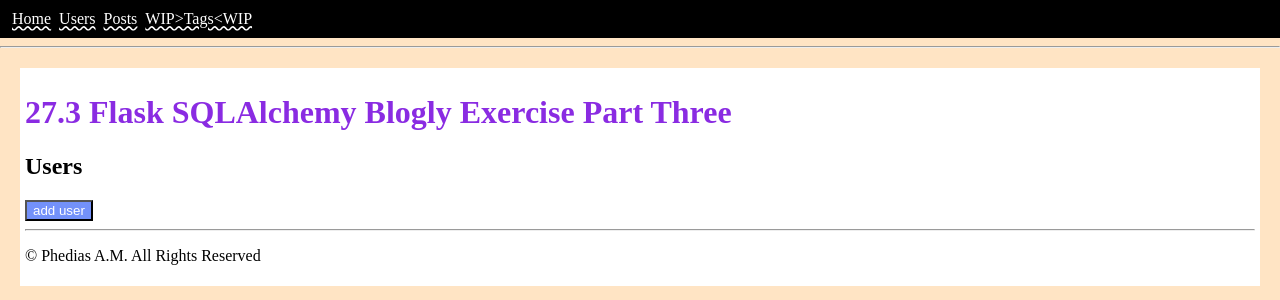
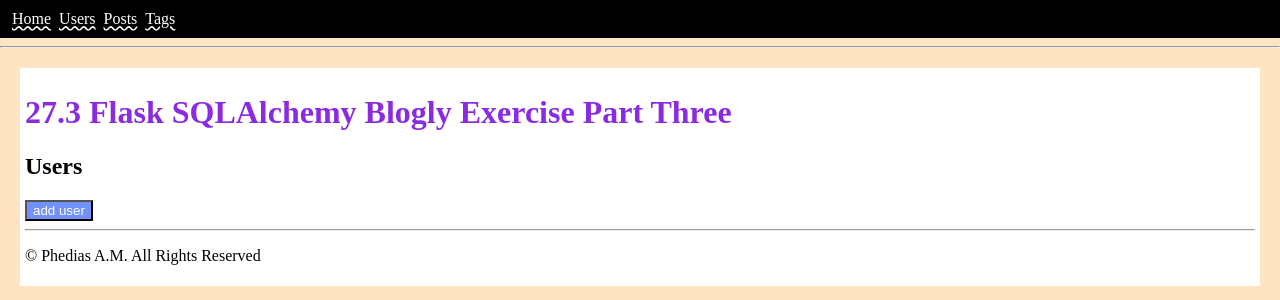
Before and after one commit to papontem/27_2_Flask_SQLAlchemy_Blogly_Exercise_Part_3, a Flask app: page /users in a window 1280 px wide. Shown: the top 300 px of the page. Run offline with Flask 2, Linux system fonts and the light colour scheme.

Commit message:
some cleaning

```diff
--- a/app.py
+++ b/app.py
@@ -24,7 +24,6 @@ def homepage():
     # return render_template("home.html")
     return redirect('/users')
 
-#########################################################################################
 @app.route('/users')
 def list_user():
     """ a lists of all posts titles
@@ -105,8 +104,6 @@ def delete_the_user(user_id):
     return redirect("/users")
 
 
-#########################################################################################
-
 # GET /users/<int:user_id>/posts/new
 @app.route('/users/<int:user_id>/posts/new')
 def new_post(user_id):
@@ -121,7 +118,10 @@ def new_post(user_id):
 # POST /users/<int:user_id>/posts/new
 @app.route('/users/<int:user_id>/posts/new',methods=["POST"])
 def new_post_form_submitted(user_id):
-    """ Process the add post form; add post to posts table with user_id  and redirect to the user detail page. """
+    """
+        Process the add post form; add post to posts table with-
+        -user_id and redirect to the user detail page.
+    """
 
     user = User.query.get_or_404(user_id)
 
@@ -228,9 +228,14 @@ def delete_post(post_id):
     for tag in all_tags_of_this_post:
 
         tag.has_posts.remove(post)
-        # i added and commit a tag to session here to resolve this Error:
-        # sqlalchemy.orm.exc.StaleDataError: DELETE statement on table 'posts_tags' expected to delete 4 row(s); Only 0 were matched.
-        # seems if i delete a tag its ok it it doesnt have any posts , but if i delete multiple ralations between them in post_tags before commiting to session, only the first has an effect and the rest dont get treated the same way?
+        # PAM: i added and commit a post to session here to resolve this Error:
+
+        # sqlalchemy.orm.exc.StaleDataError: DELETE statement on table 'posts_tags' expected to delete 2 row(s); Only 1 were matched.
+
+        # PAM: seems if i delete a tag its ok it it doesnt have any posts ,
+        # but if i delete multiple ralations between them in post_tags before
+        # commiting to session, only the first has an effect and the rest dont get treated the same way?
+
         db.session.add(tag)
         db.session.commit()
 
@@ -239,9 +244,6 @@ def delete_post(post_id):
     db.session.commit()
 
     return redirect(f'/users/{post_author_id}')
-
-#########################################################################################
-# adding tag routes
 
 # GET /tags
 @app.route('/tags')
@@ -329,9 +331,14 @@ def delete_tag(tag_id):
     for post in all_posts_with_tag:
 
         post.has_tags.remove(tag)
-        # i added and commit a post to session here to resolve this Error:
+        # PAM: i added and commit a post to session here to resolve this Error:
+
         # sqlalchemy.orm.exc.StaleDataError: DELETE statement on table 'posts_tags' expected to delete 2 row(s); Only 1 were matched.
-        # seems if i delete a tag its ok it it doesnt have any posts , but if i delete multiple ralations between them in post_tags before commiting to session, only the first has an effect and the rest dont get treated the same way?
+
+        # PAM: seems if i delete a tag its ok it it doesnt have any posts ,
+        # but if i delete multiple ralations between them in post_tags before
+        # commiting to session, only the first has an effect and the rest dont get treated the same way?
+
         db.session.add(post)
         db.session.commit()
 
--- a/templates/base.html
+++ b/templates/base.html
@@ -12,7 +12,7 @@
 			<a href="/">Home</a>
 			<a href="/users">Users</a>
 			<a href="/posts">Posts</a>
-			<a href="/tags">WIP&gt;Tags&lt;WIP</a>
+			<a href="/tags">Tags</a>
 		</nav>
 		<hr />
 		<main id="content">
```
